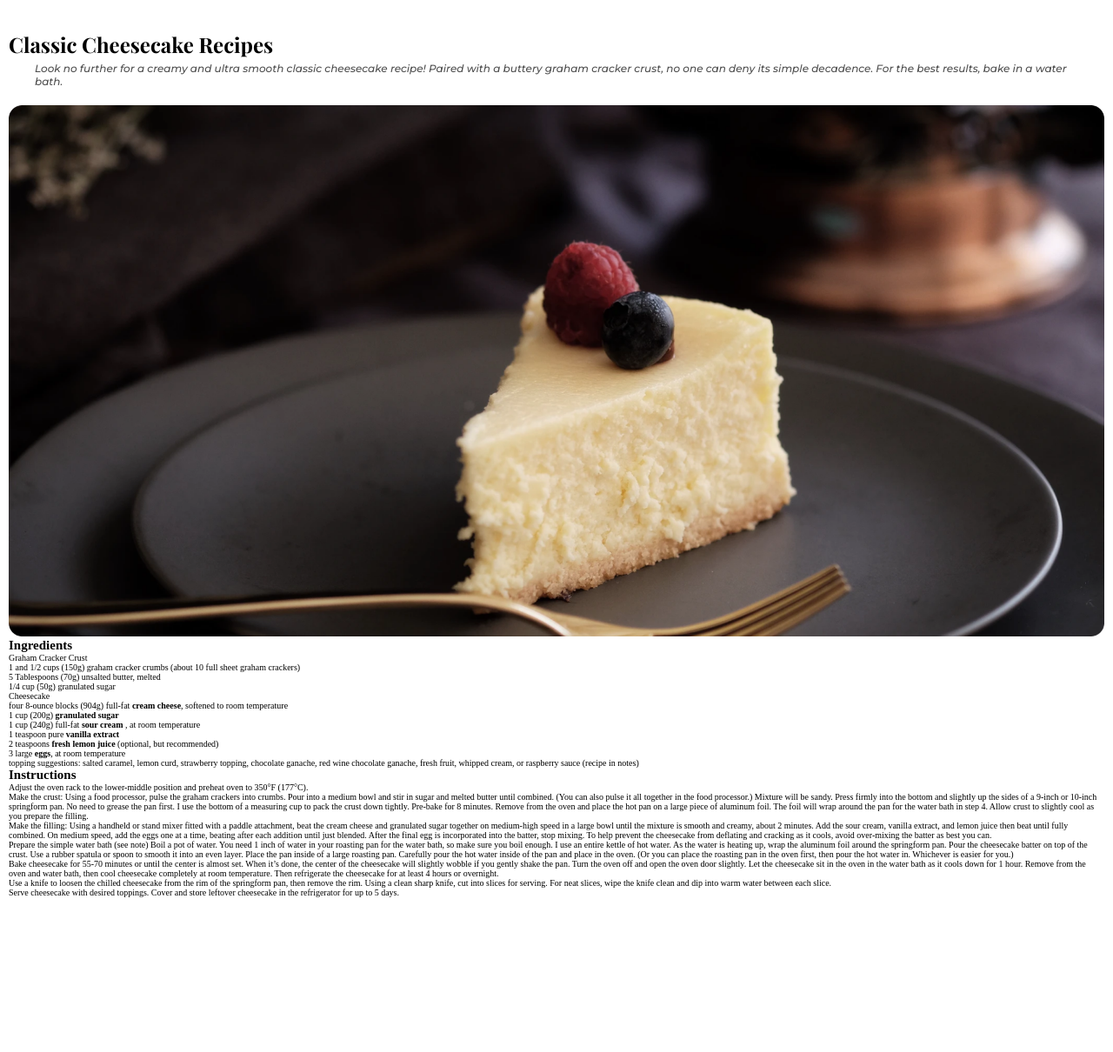
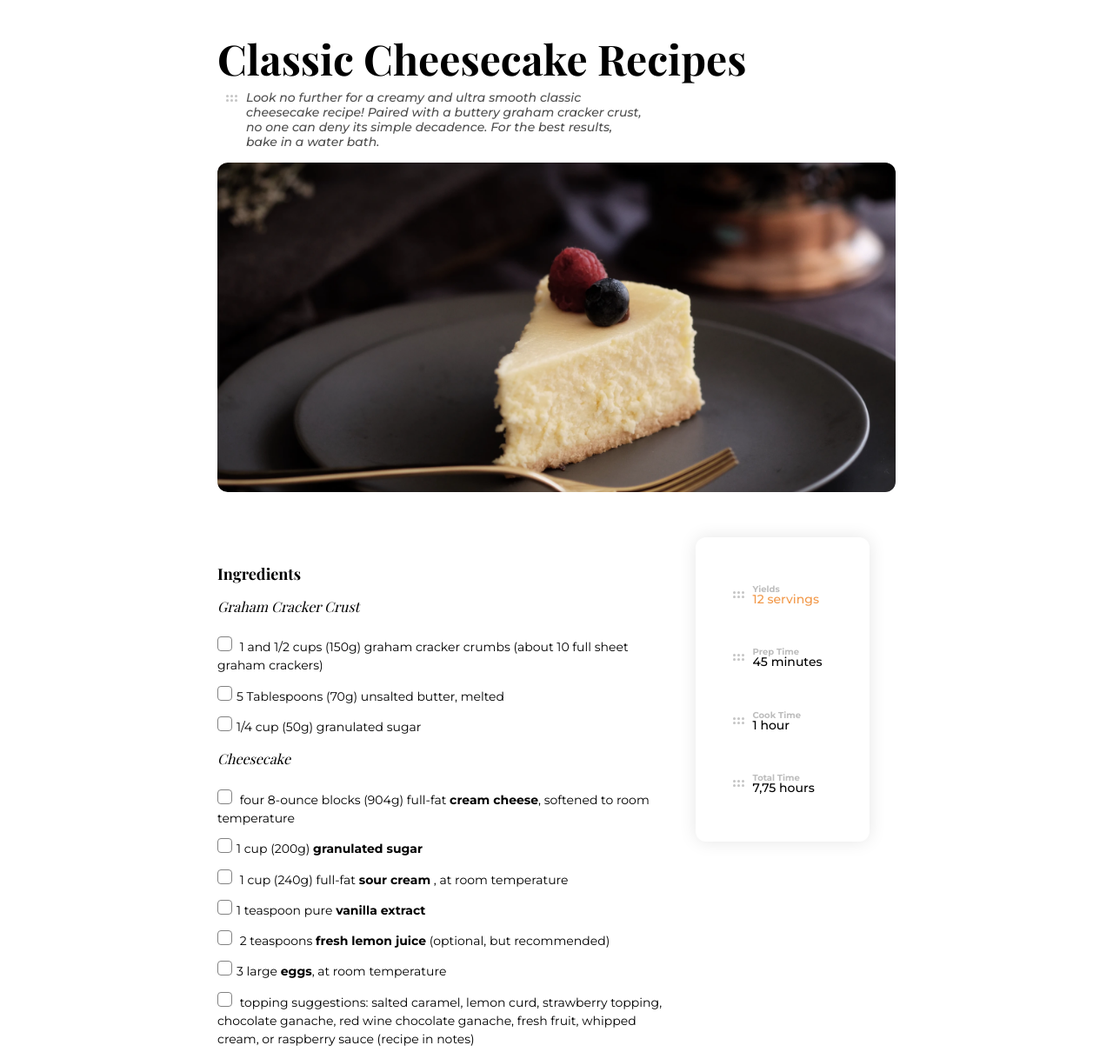
Before and after one commit to CoodingAlex/Recipe-Blog-devchallenges, a plain HTML site: page index.html in a window 1280 px wide. Shown: the top 1210 px of the page at 87% size. Before the commit the page ends 1052 px from the top, so only its background shows below. Drawn offline with nearby package versions, Linux system fonts and the light colour scheme.

Commit message:
Main info and responsive completed

```diff
--- a/index.html
+++ b/index.html
@@ -14,27 +14,54 @@
   </head>
   <body>
     <main class="main">
-      <section class="main__info">
-        <h1 class="main__info--title">Classic Cheesecake Recipes</h1>
-        <p class="main__info--content">
-          Look no further for a creamy and ultra smooth classic cheesecake
-          recipe! Paired with a buttery graham cracker crust, no one can deny
-          its simple decadence. For the best results, bake in a water bath.
-        </p>
+      <section class="main__title">
+        <h1 class="main__title--title">Classic Cheesecake Recipes</h1>
+        <div class="main__title--content" >
+          <img src="./assets/recipe-page-master/6dots.svg" alt="">
+          <p ">
+            Look no further for a creamy and ultra smooth classic cheesecake
+            recipe! Paired with a buttery graham cracker crust, no one can deny
+            its simple decadence. For the best results, bake in a water bath.
+          </p>
+        </div>
         <img
-          class="main__info--img"
+          class="main__title--img"
           src="./assets/recipe-page-master/photo1.png"
           alt=""
         />
       </section>
-      <section class="main__recipe">
-        <div class="main__recipe--times">
+      <section class="main__info">
+        <div class="main__info--times">
+          <div class="times__card yield">
+              <img class="times__card--img" src="./assets/recipe-page-master/6dots.svg" alt="">
+            <div class="times__card--info">
+              <h3>Yields</h3>
+              <p>12 servings</p>
+            </div>
+          </div>
           <div class="times__card">
-            <div class="times__card--img"></div>
-            <div class="times__card--info"></div>
+              <img class="times__card--img" src="./assets/recipe-page-master/6dots.svg" alt="">
+            <div class="times__card--info">
+              <h3>Prep Time</h3>
+              <p>45 minutes</p>
+            </div>
+          </div>
+          <div class="times__card">
+              <img class="times__card--img" src="./assets/recipe-page-master/6dots.svg" alt="">
+            <div class="times__card--info">
+              <h3>Cook Time</h3>
+              <p>1 hour</p>
+            </div>
+          </div>
+          <div class="times__card">
+              <img class="times__card--img" src="./assets/recipe-page-master/6dots.svg" alt="">
+            <div class="times__card--info">
+              <h3>Total Time</h3>
+              <p>7,75 hours</p>
+            </div>
           </div>
         </div>
-        <div class="main__recipe--steps">
+        <div class="main__info--steps">
           <div class="steps__ingredients">
             <h2>Ingredients</h2>
             <p>Graham Cracker Crust</p>
@@ -74,11 +101,16 @@
             <h2>Instructions</h2>
             <ul>
               <li>
-                Adjust the oven rack to the lower-middle position and preheat
-                oven to 350°F (177°C).
+                <span class="instructions__li--counter"></span>
+                <div class="instructions__li--content">
+                  Adjust the oven rack to the lower-middle position and preheat
+                  oven to 350°F (177°C).
+                </div>
               </li>
               <li>
-                Make the crust: Using a food processor, pulse the graham
+                <span class="instructions__li--counter"></span>
+                <div class="instructions__li--content">
+                 <strong>Make the crust: </strong>Using a food processor, pulse the graham
                 crackers into crumbs. Pour into a medium bowl and stir in sugar
                 and melted butter until combined. (You can also pulse it all
                 together in the food processor.) Mixture will be sandy. Press
@@ -89,9 +121,12 @@
                 pan on a large piece of aluminum foil. The foil will wrap around
                 the pan for the water bath in step 4. Allow crust to slightly
                 cool as you prepare the filling.
+                </div>
               </li>
               <li>
-                Make the filling: Using a handheld or stand mixer fitted with a
+                <span class="instructions__li--counter"></span>
+                <div class="instructions__li--content">
+                <strong>Make the filling: </strong>Using a handheld or stand mixer fitted with a
                 paddle attachment, beat the cream cheese and granulated sugar
                 together on medium-high speed in a large bowl until the mixture
                 is smooth and creamy, about 2 minutes. Add the sour cream,
@@ -101,9 +136,12 @@
                 into the batter, stop mixing. To help prevent the cheesecake
                 from deflating and cracking as it cools, avoid over-mixing the
                 batter as best you can.
+                </div>
               </li>
               <li>
-                Prepare the simple water bath (see note) Boil a pot of water.
+                <span class="instructions__li--counter"></span>
+                <div class="instructions__li--content">
+                <strong>Prepare the simple water bath (see note) </strong>Boil a pot of water.
                 You need 1 inch of water in your roasting pan for the water
                 bath, so make sure you boil enough. I use an entire kettle of
                 hot water. As the water is heating up, wrap the aluminum foil
@@ -113,9 +151,12 @@
                 Carefully pour the hot water inside of the pan and place in the
                 oven. (Or you can place the roasting pan in the oven first, then
                 pour the hot water in. Whichever is easier for you.)
+                </div>
               </li>
 
               <li>
+                <span class="instructions__li--counter"></span>
+                <div class="instructions__li--content">
                 Bake cheesecake for 55-70 minutes or until the center is almost
                 set. When it’s done, the center of the cheesecake will slightly
                 wobble if you gently shake the pan. Turn the oven off and open
@@ -124,16 +165,23 @@
                 and water bath, then cool cheesecake completely at room
                 temperature. Then refrigerate the cheesecake for at least 4
                 hours or overnight.
+                </div>
               </li>
               <li>
+                <span class="instructions__li--counter"></span>
+                <div class="instructions__li--content">
                 Use a knife to loosen the chilled cheesecake from the rim of the
                 springform pan, then remove the rim. Using a clean sharp knife,
                 cut into slices for serving. For neat slices, wipe the knife
                 clean and dip into warm water between each slice.
+                </div>
               </li>
               <li>
+                <span class="instructions__li--counter"></span>
+                <div class="instructions__li--content">
                 Serve cheesecake with desired toppings. Cover and store leftover
                 cheesecake in the refrigerator for up to 5 days.
+                </div>
               </li>
             </ul>
           </div>
--- a/styles/index.css
+++ b/styles/index.css
@@ -1,5 +1,6 @@
 :root {
   --gray-2: #4f4f4f;
+  --grey-4: #bdbdbd;
 }
 
 * {
@@ -14,23 +15,32 @@ html {
 
 body {
   padding: 20px 10px;
+  counter-reset: instructions;
+}
+
+li {
+  list-style: none;
 }
 
 .main {
   margin-top: 15px;
 }
-
-.main__info--title {
+.main__title--title {
   font-family: 'Playfair Display', serif;
   font-size: 2.4rem;
   font-weight: 700;
   line-height: 31.99px;
 }
 
-.main__info--content {
+.main__title--content {
+  display: flex;
   margin-top: 5px;
-  padding: 0 30px 10px;
+  padding: 0 10px 10px;
+}
+
+.main__title--content p {
   font-family: 'Montserrat', sans-serif;
+  margin-left: 10px;
   font-size: 1.2rem;
   font-weight: 500;
   line-height: 14.63px;
@@ -38,8 +48,187 @@ body {
   color: var(--gray-2);
 }
 
-.main__info--img {
+.main__title img {
+  align-self: flex-start;
+  margin-top: 5px;
+}
+
+.main__title--img {
   width: 100%;
   margin-top: 10px;
   border-radius: 12px;
 }
+
+.main__info {
+  display: grid;
+  grid-template-columns: 1fr;
+}
+
+.main__info--times {
+  display: flex;
+  flex-wrap: wrap;
+}
+
+.times__card {
+  margin-right: 42px;
+  margin-top: 15px;
+  display: flex;
+  width: fit-content;
+  align-items: center;
+}
+.times__card.yield {
+  width: 100%;
+  color: #f2994a;
+}
+
+.times__card--img {
+  margin-right: 5px;
+}
+
+.times__card--info h3 {
+  font-family: 'Montserrat', sans-serif;
+  font-size: 0.8rem;
+  font-weight: 700;
+  line-height: 9.75px;
+  color: var(--grey-4);
+}
+
+.times__card--info p {
+  font-family: 'Montserrat', sans-serif;
+  font-size: 1rem;
+  font-weight: 500;
+  line-height: 12.19px;
+}
+
+.main__info--steps {
+}
+
+.main__info--steps h2 {
+  margin-top: 30px;
+
+  font-family: 'Playfair Display', serif;
+  font-size: 1.8rem;
+  font-weight: 700;
+  line-height: 23.99px;
+}
+.steps__ingredients p {
+  margin-top: 15px;
+  font-family: 'Playfair Display', serif;
+  font-size: 1.6rem;
+  font-weight: 400;
+  line-height: 21.33px;
+  font-style: italic;
+}
+.steps__ingredients ul {
+  margin-top: 24px;
+}
+.steps__ingredients li {
+  margin-top: 12px;
+  font-family: 'Montserrat', sans-serif;
+  font-size: 1.4rem;
+  font-weight: 400;
+  line-height: 21.33px;
+}
+
+.steps__ingredients li::before {
+  display: inline-block;
+  width: 15px;
+  height: 15px;
+  margin-right: 5px;
+  content: '';
+  border: 1px solid #828282;
+  border-radius: 4px;
+}
+
+.setps__instructions span {
+  margin-right: 10px;
+  height: 30px;
+  display: flex;
+  justify-content: center;
+  align-items: center;
+  border-radius: 6px;
+  background-color: #f2994a;
+  color: white;
+}
+
+/*Automatic content in the list!!*/
+.setps__instructions span::before {
+  counter-increment: instructions;
+  content: counter(instructions);
+}
+
+.setps__instructions li {
+  display: grid;
+  grid-template-columns: 40px 1fr;
+  margin-top: 12px;
+  padding-left: 10px;
+  font-family: 'Montserrat', sans-serif;
+  font-size: 1.6rem;
+  font-weight: 400;
+  line-height: 24px;
+}
+
+@media (min-width: 1000px) {
+  body {
+    padding: 20px 250px;
+  }
+
+  .main__title--title {
+    font-size: 4.8rem;
+    font-weight: 700;
+    line-height: 63.98px;
+  }
+
+  .main__title--content p {
+    font-family: 'Montserrat', sans-serif;
+    font-size: 1.4rem;
+    line-height: 17.07px;
+    width: 60%;
+  }
+
+  .main__info {
+    margin-top: 50px;
+    grid-template-columns: 2fr 1fr;
+  }
+
+  .main__info--times {
+    grid-column: 2;
+    justify-self: center;
+    display: flex;
+    height: 350px;
+    width: 200px;
+    padding: 30px 5px;
+    justify-content: space-around;
+    flex-direction: column;
+    align-items: center;
+    box-shadow: 0px 0px 20px rgba(0, 0, 0, 0.1);
+    border-radius: 12px;
+  }
+
+  .times__card {
+    margin: 0;
+    display: grid;
+    width: fit-content;
+    grid-template-columns: 1fr 4fr;
+  }
+  .times__card--info h3 {
+    font-size: 1rem;
+  }
+  .times__card--info p {
+    font-size: 1.4rem;
+  }
+  .times__card--info h3 {
+    font-size: 1rem;
+  }
+  .times__card.yield {
+    width: auto;
+  }
+  .times__card--img {
+    margin-right: 10px;
+  }
+
+  .main__info--steps {
+    grid-column: 1;
+    grid-row: 1;
+  }
+}
```
